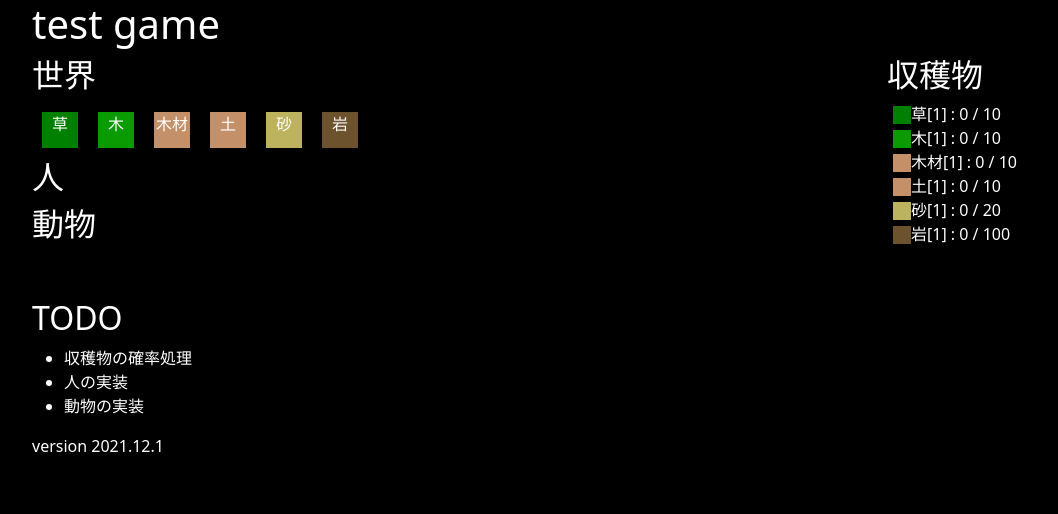
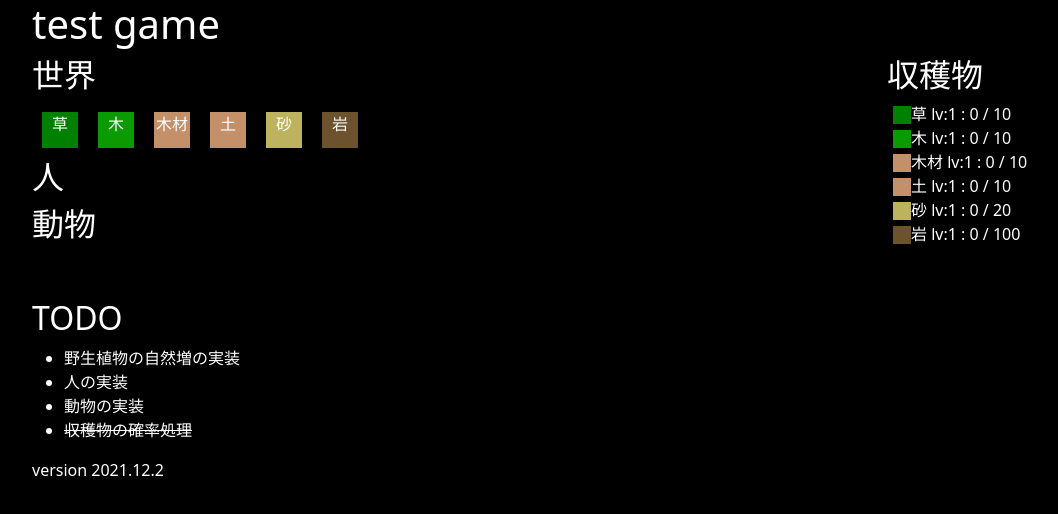
Before and after one commit to rosiro/tileworld, a plain HTML site: page index.html in a window 1280 px wide. Shown: the whole page, without its empty margins (50-1108 px from the left). Drawn offline with Linux system fonts and the light colour scheme.

Commit message:
modified:   index.html

```diff
--- a/index.html
+++ b/index.html
@@ -118,6 +118,7 @@
     <div class="container">
       <div class="row">
         <h1>test game</h1>
+        <div id="debug" class="col-md-12"></div>
         <div class="col-md-9">
           <div id="field" class="area"></div>
           <div id="human" class="area"><h2>人</h2></div>
@@ -130,14 +131,14 @@
           <div id="TODO">
             <h2>TODO</h2>
             <ul>
-              <li>収穫物の確率処理</li>
+              <li>野生植物の自然増の実装</li>
               <li>人の実装</li>
               <li>動物の実装</li>
+              <li><s>収穫物の確率処理</s></li>
             </ul>
           </div>
         </div>
-        <div id="resource_status" class="col-md-3">
-        </div>
+        <div id="resource_status" class="col-md-3"></div>
       </div>
       <div id="footer">
         version <span id="version"></span>
@@ -146,79 +147,67 @@
     <script src="static/js/bootstrap.bundle.min.js"></script>
     <script src="static/js/jquery-3.6.0.min.js"></script>
     <script>
-      const VERSION = '2021.12.1';
+      const VERSION = '2021.12.2';
       var resource = {
           "glass": {
-              "name_ja" : '草', "name_en" : 'glass', "show": true, "field" : true, "type": "field",
+              "name_ja" : '草', "name_en" : 'glass', "show": true, "field" : true, "type": "field", "level": 1, "time": 1000, "next": 10, "value": 0, nis: 0.01,
               "gets": [ { 'item': 'wheat', val: 1, probability: 50 }, { 'item': 'soil', val: 1, probability: 50 } ],
               "nexts": [ { 'item': "yama", val: 0 }, { 'item': "umi", val: 0 } ],
-              "level": 1, "time": 1000, "next": 10, "value": 0,
           },
           "tree": {
-              "name_ja" : '木', "name_en" : 'tree', "show": true, "field" : true, "type": "field",
+              "name_ja" : '木', "name_en" : 'tree', "show": true, "field" : true, "type": "field", "level": 1, "time": 1000, "next": 10, "value": 0, nis: 0.01,
               "gets": [ { 'item': 'wood', val: 1, probability: 100 } ],
               "nexts": [ ],
-              "level": 1, "time": 1000, "next": 10, "value": 0,
           },
           "wood": {
-              "name_ja" : '木材', "name_en" : 'wood', "show": true, "field" : true, "type": "field",
+              "name_ja" : '木材', "name_en" : 'wood', "show": true, "field" : true, "type": "field", "level": 1, "time": 1000, "next": 10, "value": 0, nis: 0,
               "gets": [ ],
               "nexts": [ ],
-              "level": 1, "time": 1000, "next": 10, "value": 0,
           },
           "wheat": {
-              "name_ja" : '小麦', "name_en" : 'wheat', "show": false, "field" : true, "type": "field",
+              "name_ja" : '小麦', "name_en" : 'wheat', "show": false, "field" : true, "type": "field", "level": 1, "time": 1000, "next": 10, "value": 0, nis: 0,
               "gets": [ ],
               "nexts": [ ],
-              "level": 1, "time": 1000, "next": 10, "value": 0,
           },
           "soil": {
-              "name_ja" : '土', "name_en" : 'soil', "show": true, "field" : true, "type": "field",
+              "name_ja" : '土', "name_en" : 'soil', "show": true, "field" : true, "type": "field", "level": 1, "time": 1000, "next": 10, "value": 0, nis: 0,
               "gets": [ { 'item': 'clay', val: 1, probability: 10 }, { 'item': 'coal', val: 1,  probability: 10 } ],
               "nexts": [ ],
-              "level": 1, "time": 1000, "next": 10, "value": 0,
           },
           "sand": {
-              "name_ja" : '砂', "name_en" : 'sand', "show": true, "field" : true, "type": "field",
+              "name_ja" : '砂', "name_en" : 'sand', "show": true, "field" : true, "type": "field", "level": 1, "time": 1000, "next": 20, "value": 0, nis: 0,
               "gets": [  ],
               "nexts": [ ],
-              "level": 1, "time": 1000, "next": 20, "value": 0,
           },
           "clay": {
-              "name_ja" : '粘土', "name_en" : 'clay', "show": false, "field" : false, "type": "field",
+              "name_ja" : '粘土', "name_en" : 'clay', "show": false, "field" : false, "type": "field", "level": 1, "time": 1000, "next": 20, "value": 0, nis: 0,
               "gets": [  ],
               "nexts": [ ],
-              "level": 1, "time": 1000, "next": 20, "value": 0,
           },
           "rock": {
-              "name_ja" : '岩', "name_en" : 'rock', "show": true, "field" : true, "type": "field",
+              "name_ja" : '岩', "name_en" : 'rock', "show": true, "field" : true, "type": "field", "level": 1, "time": 1000, "next": 100, "value": 0, nis: 0,
               "gets": [ { 'item': 'iron', val: 1, probability: 10 }, { 'item': 'silver', val: 1, probability: 1 }, { 'item': 'gold', val: 1, probability: 0.1 } ],
               "nexts": [ ],
-              "level": 1, "time": 1000, "next": 100, "value": 0,
           },
           "coal": {
-              "name_ja" : '石炭', "name_en" : 'coal', "show": false, "field" : false, "type": "field",
+              "name_ja" : '石炭', "name_en" : 'coal', "show": false, "field" : false, "type": "field", "level": 1, "time": 1000, "next": 20, "value": 0, nis: 0,
               "gets": [],
               "nexts": [],
-              "level": 1, "time": 1000, "next": 20, "value": 0,
           },
           "iron": {
-              "name_ja" : '鉄', "name_en" : 'iron', "show": false, "field" : false, "type": "field",
+              "name_ja" : '鉄', "name_en" : 'iron', "show": false, "field" : false, "type": "field", "level": 1, "time": 10000, "next": 30, "value": 0, nis: 0,
               "gets": [],
               "nexts": [],
-              "level": 1, "time": 10000, "next": 30, "value": 0,
           },
           "silver": {
-              "name_ja" : '銀', "name_en" : 'silver', "show": false, "field" : false, "type": "field",
+              "name_ja" : '銀', "name_en" : 'silver', "show": false, "field" : false, "type": "field", "level": 1, "time": 10000, "next": 30, "value": 0, nis: 0,
               "gets": [],
               "nexts": [],
-              "level": 1, "time": 10000, "next": 30, "value": 0,
           },
           "gold": {
-              "name_ja" : '金', "name_en" : 'gold', "show": false, "field" : false, "type": "field",
+              "name_ja" : '金', "name_en" : 'gold', "show": false, "field" : false, "type": "field", "level": 1, "time": 10000, "next": 30, "value": 0, nis: 0,
               "gets": [],
               "nexts": [],
-              "level": 1, "time": 10000, "next": 30, "value": 0,
           },
 
       };
@@ -243,7 +232,7 @@
           for (let key in resource) {
               if(resource[key].show == true){
                   var next_val = next_num(resource[key].next, resource[key].level);
-                  status_html += '<div><div class="block_mini ' + key + '"></div>' + resource[key].name_ja + '[' + resource[key].level + '] : <span id="' + key + '" class="">' + resource[key].value  + ' / ' + next_val + '</span><br clear="all"></div>';
+                  status_html += '<div><div class="block_mini ' + key + '"></div>' + resource[key].name_ja + ' lv:' + resource[key].level + ' : <span id="' + key + '" class="">' + resource[key].value  + ' / ' + next_val + '</span><br clear="all"></div>';
               }
           }
           $('#resource_status').html(status_html);
@@ -273,9 +262,15 @@
           $('#' + target_id).addClass('blockClickanim');
       }
 
+      function getRandomInt(min, max) {
+          min = Math.ceil(min);
+          max = Math.floor(max);
+          return Math.floor(Math.random() * (max - min) + min); //The maximum is exclusive and the minimum is inclusive
+      }
 
       function end_work_resourceget(target_id){
           console.log('end_work_resourceget + ' + target_id);
+          var debug = '';
           $('#' + target_id).removeClass('blockClickanim');
 
           var clicked_resource = $('#' + target_id).data('resource');
@@ -284,6 +279,10 @@
               // ADD VAL
               const gets = resource[clicked_resource].gets;
               gets.forEach(function(getitem){
+                  let strike = 100 / getitem.probability;
+                  let randomnum = getRandomInt(1,strike);
+                  debug += 'getitem? ' + getitem.item + ' ' + getitem.probability + '%<br>';
+                  if(randomnum == 1 || strike == 1){
                       if(resource[getitem.item].show == false ) resource[getitem.item].show = true;
                       var getitem_val = getitem.val;
                       console.log(getitem_val);
@@ -308,9 +307,9 @@
                                   resource[get_key].show = true;
                               }
                           });
+                      }
 
                   }
-
               });
 
 
@@ -318,6 +317,8 @@
 
           set_resource();
           show_status();
+          $('#debug').html(debug);
+
       }
 
       function set_resource (){
@@ -339,6 +340,9 @@
       }
 
 
+      function natural_increase () {
+
+      }
 
 
 
@@ -349,6 +353,7 @@
           // INIT
           set_resource();
           show_status();
+          setInterval(natural_increase, 1000);
           $('#version').text(VERSION);
       });
     </script>
```
Lines whose indentation alone changed are shown as unchanged.
